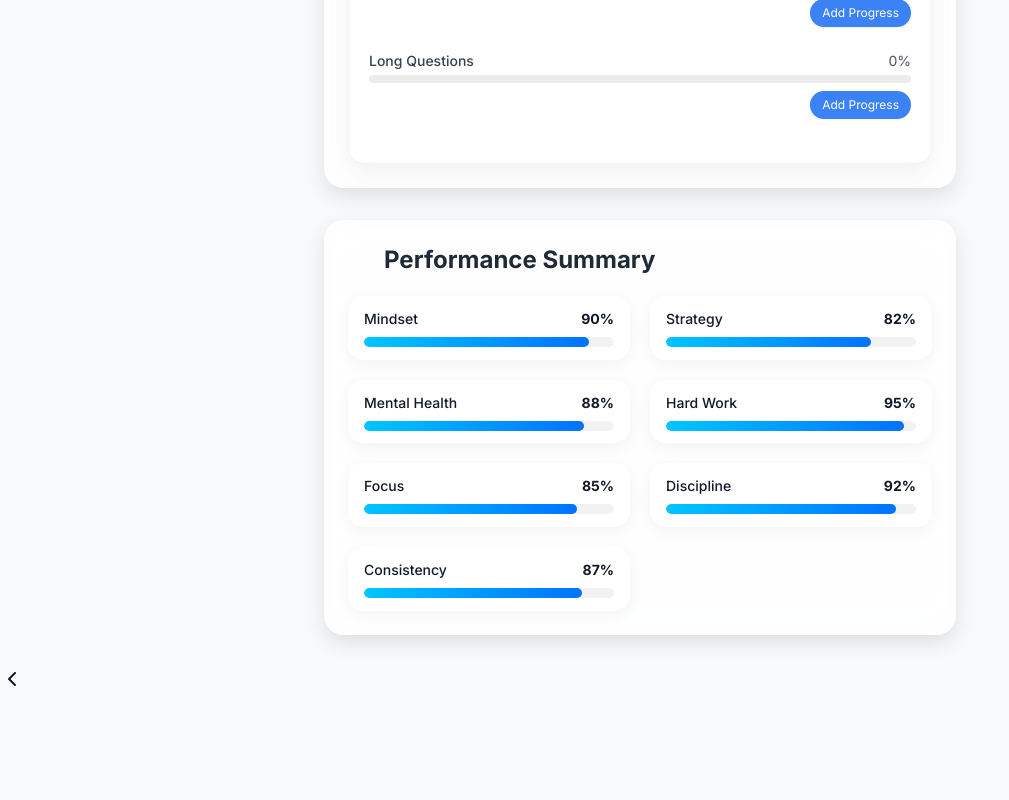
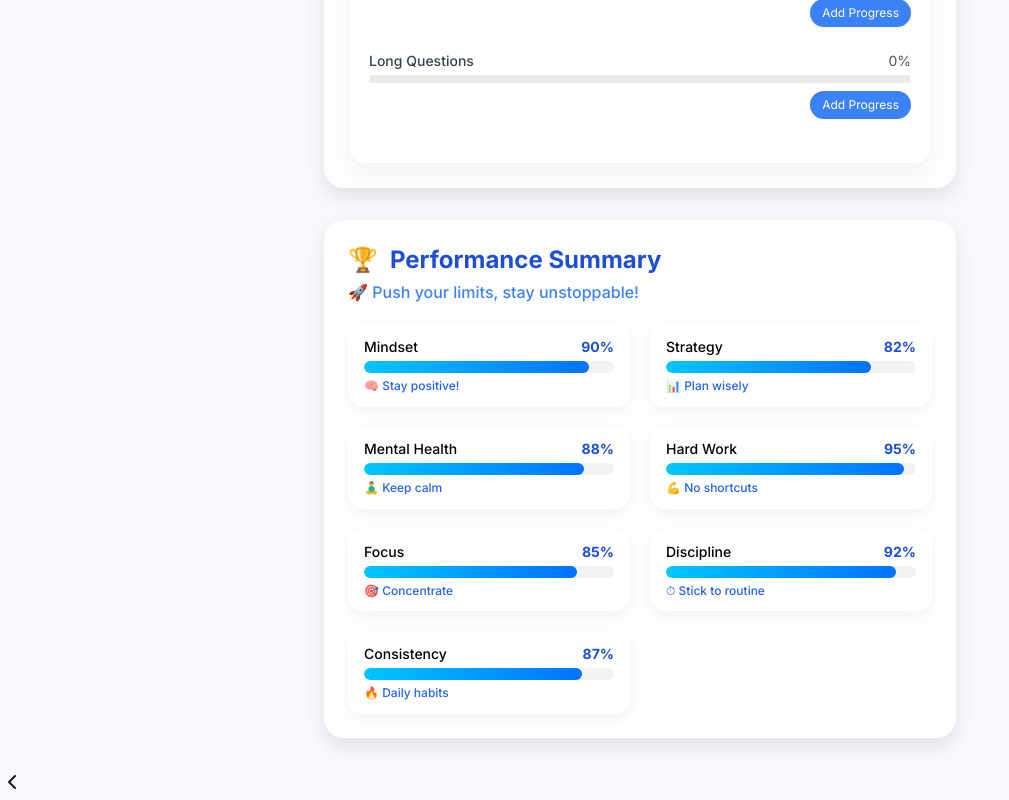
Before and after one commit to tech242242/dailytask, a React (Vite) app: page / in a window 1280 px wide. Shown: the part 4924-5724 px from the top of the page, without its empty margins (0-1009 px from the left). Before the commit the page ends 5621 px from the top, so only its background shows below. Built offline with nearby package versions, Linux system fonts and the light colour scheme.

Commit message:
Update PerformanceSummary.jsx

```diff
--- a/src/components/PerformanceSummary.jsx
+++ b/src/components/PerformanceSummary.jsx
@@ -1,40 +1,41 @@
 import React, { useEffect, useState } from "react";
 
 export default function PerformanceSummary() {
-  // Metrics with example percentages
   const metrics = [
-    { name: "Mindset", percent: 90 },
-    { name: "Strategy", percent: 82 },
-    { name: "Mental Health", percent: 88 },
-    { name: "Hard Work", percent: 95 },
-    { name: "Focus", percent: 85 },
-    { name: "Discipline", percent: 92 },
-    { name: "Consistency", percent: 87 },
+    { name: "Mindset", percent: 90, note: "🧠 Stay positive!" },
+    { name: "Strategy", percent: 82, note: "📊 Plan wisely" },
+    { name: "Mental Health", percent: 88, note: "🧘‍♂️ Keep calm" },
+    { name: "Hard Work", percent: 95, note: "💪 No shortcuts" },
+    { name: "Focus", percent: 85, note: "🎯 Concentrate" },
+    { name: "Discipline", percent: 92, note: "⏱ Stick to routine" },
+    { name: "Consistency", percent: 87, note: "🔥 Daily habits" },
   ];
 
-  // Animated fill state
   const [fillPercents, setFillPercents] = useState(metrics.map(() => 0));
 
   useEffect(() => {
     const timeout = setTimeout(() => {
       setFillPercents(metrics.map((m) => m.percent));
-    }, 200); // slight delay to animate on mount
+    }, 200);
     return () => clearTimeout(timeout);
   }, []);
 
   return (
     <div className="ios-card fade-in p-5 mt-10">
-      <h2 className="text-2xl font-bold text-gray-800 mb-5 flex items-center">
-        <i data-lucide="award" className="w-6 h-6 mr-3 text-yellow-500"></i>
-        Performance Summary
-      </h2>
+      {/* Motivational Header */}
+      <div className="header mb-5">
+        <h2 className="text-2xl font-bold text-blue-700 flex items-center">
+          <span className="mr-3">🏆</span> Performance Summary
+        </h2>
+        <p className="text-blue-500 font-medium mt-1">🚀 Push your limits, stay unstoppable!</p>
+      </div>
 
       <div className="grid grid-cols-1 sm:grid-cols-2 gap-5">
         {metrics.map((metric, i) => (
           <div key={i} className="stat-item">
-            <div className="flex justify-between mb-2">
-              <span className="font-medium text-sm">{metric.name}</span>
-              <span className="text-sm font-bold">{fillPercents[i]}%</span>
+            <div className="flex justify-between mb-1">
+              <span className="font-medium text-sm text-black">{metric.name}</span>
+              <span className="text-sm font-bold text-blue-700">{fillPercents[i]}%</span>
             </div>
             <div className="progress-bar">
               <div
@@ -42,6 +43,7 @@ export default function PerformanceSummary() {
                 style={{ width: `${fillPercents[i]}%` }}
               ></div>
             </div>
+            <p className="mt-1 text-xs text-blue-600 font-medium">{metric.note}</p>
           </div>
         ))}
       </div>
@@ -83,10 +85,11 @@ export default function PerformanceSummary() {
 
         .progress-bar {
           width: 100%;
-          height: 10px;
+          height: 12px;
           background: rgba(0,0,0,0.05);
           border-radius: 8px;
           overflow: hidden;
+          margin-bottom: 0.3rem;
         }
         .progress-bar-inner {
           height: 100%;
@@ -95,10 +98,11 @@ export default function PerformanceSummary() {
           transition: width 1.2s ease-in-out;
         }
 
+        /* Responsive */
         @media(max-width:640px) {
           .ios-card { padding: 1rem; }
           .stat-item { padding: 0.7rem 0.9rem; }
-          .progress-bar { height: 8px; }
+          .progress-bar { height: 10px; }
         }
       `}</style>
     </div>
```
